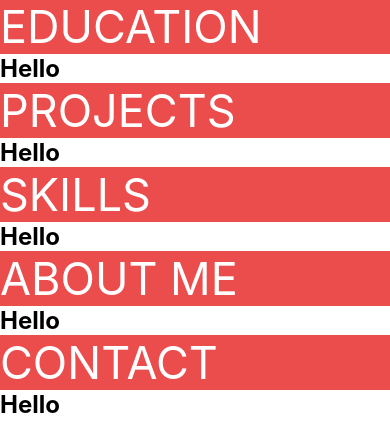
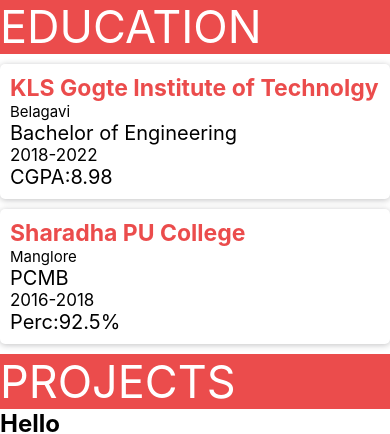
Before and after one commit to Kapilshanbhag09/My-Portfolio, a React (Create React App) app: page / in a window 390 px wide. Shown: the part 428-862 px from the top of the page. Built offline with nearby package versions, Linux system fonts and the light colour scheme.

Commit message:
Added Education Section

```diff
--- a/src/App.css
+++ b/src/App.css
@@ -71,6 +71,45 @@
   font-size: 60px;
   color: white;
 }
+.middlebar_2_2{
+  display: flex;
+}
+.middlebar_2_2_1{
+  border-radius: 5px;
+  width: 50%;
+  margin:10px 10px 10px 10px;
+  box-shadow: 0 1px 6px 0 rgb(32 33 36 / 28%);
+}
+.middlebar_2_2_2{
+  width: 50%;
+  margin:10px 10px 10px 10px;
+  box-shadow: 0 1px 6px 0 rgb(32 33 36 / 28%);
+  border-radius: 5px;
+}
+.middlebar_2_2_name{
+  font-size: 2.3vw;
+  color: #eb4c4c;
+  font-weight: bolder;
+  margin-left: 10px;
+  margin-top: 10px;
+}
+.middlebar_2_2_place{
+  font-size: 1.6vw;
+  margin-left: 10px;
+}
+.middlebar_2_2_degree{
+  font-size: 1.9vw;
+  margin-left: 10px;
+}
+.middlebar_2_2_date{
+  font-size: 1.7vw;
+  margin-left: 10px;
+}
+.middlebar_2_2_marks{
+   font-size: 1.9vw;
+   margin-left: 10px;
+   margin-bottom: 10px;
+}
 .middlebar_6{
   display: none;
 }
@@ -111,6 +150,36 @@
 .middlebar_2_1_t1{
   font-size: 45px;
 }
+.middlebar_2_2{
+  display: inline;
+}
+.middlebar_2_2_1{
+  width: 100%;
+  margin-left: 0px;
+}
+.middlebar_2_2_2{
+  width: 100%;
+  margin-left: 0px;
+}
+.middlebar_2_2_name{
+  font-size: 23px;
+  margin-top: 10px;
+  padding-top: 10px;
+}
+.middlebar_2_2_place{
+  font-size: 15px;
+}
+.middlebar_2_2_degree{
+  font-size: 20px;
+}
+.middlebar_2_2_date{
+  font-size: 17px;
+  margin-left: 10px;
+}
+.middlebar_2_2_marks{
+  font-size: 20px;
+  padding-bottom: 10px;
+}
 
 
 }
--- a/src/App.js
+++ b/src/App.js
@@ -71,8 +71,21 @@
         <div className="middlebar_2_1">
           <p className={"middlebar_2_1_t1"}>EDUCATION</p>
         </div>
-        <div>
-          <h2>Hello</h2>
+        <div className="middlebar_2_2">
+          <div className="middlebar_2_2_1">
+            <p className="middlebar_2_2_name">KLS Gogte Institute of Technolgy</p>
+            <p className="middlebar_2_2_place">Belagavi</p>
+            <p className="middlebar_2_2_degree">Bachelor of Engineering</p>
+            <p className="middlebar_2_2_date">2018-2022</p>
+            <p className="middlebar_2_2_marks">CGPA:8.98</p>
+          </div>
+          <div className="middlebar_2_2_2">
+            <p className="middlebar_2_2_name">Sharadha PU College</p>
+            <p className="middlebar_2_2_place">Manglore</p>
+            <p className="middlebar_2_2_degree">PCMB</p>
+            <p className="middlebar_2_2_date">2016-2018</p>
+            <p className="middlebar_2_2_marks">Perc:92.5%</p>
+          </div>
         </div>
       </div>
       <div className="middlebar_3">
```
